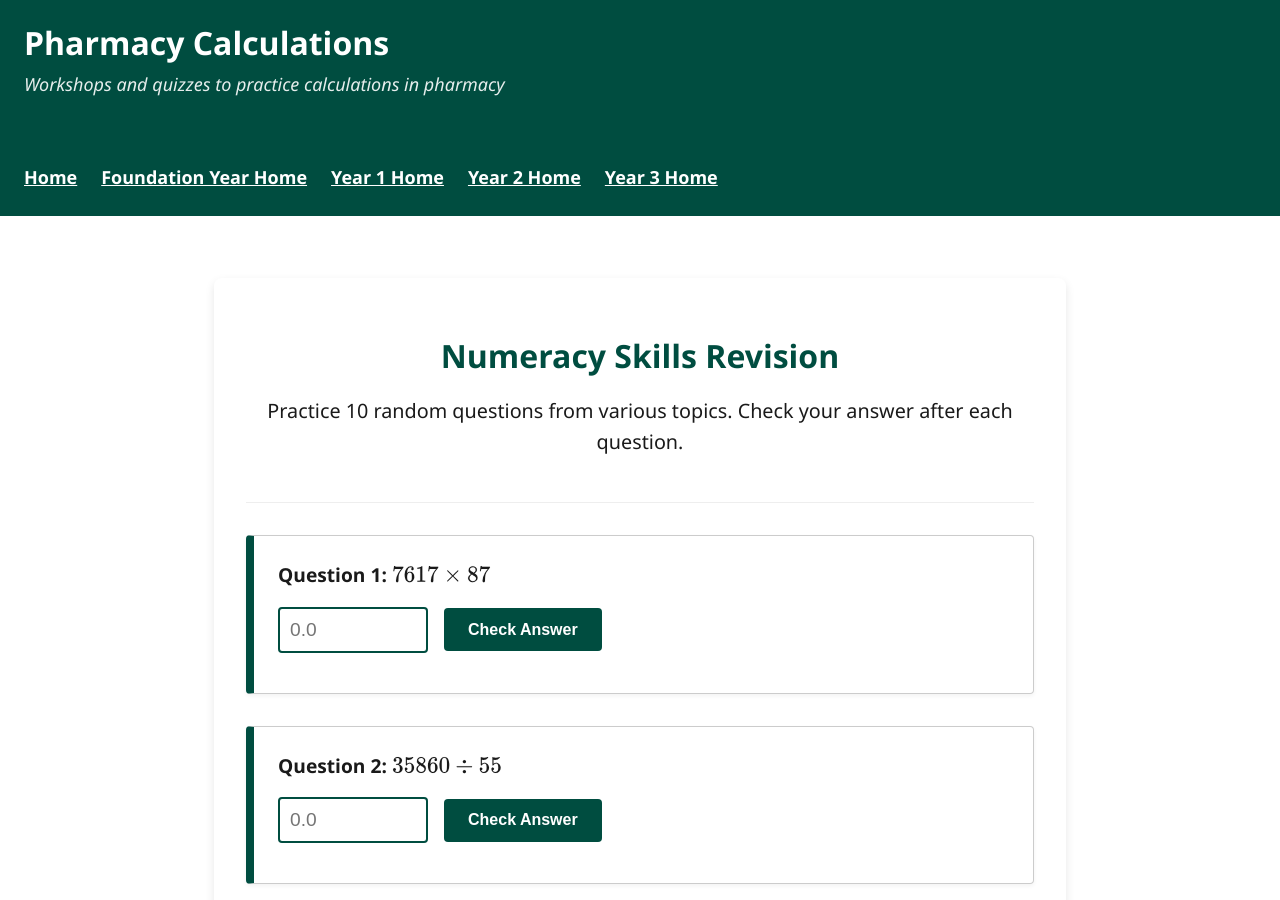
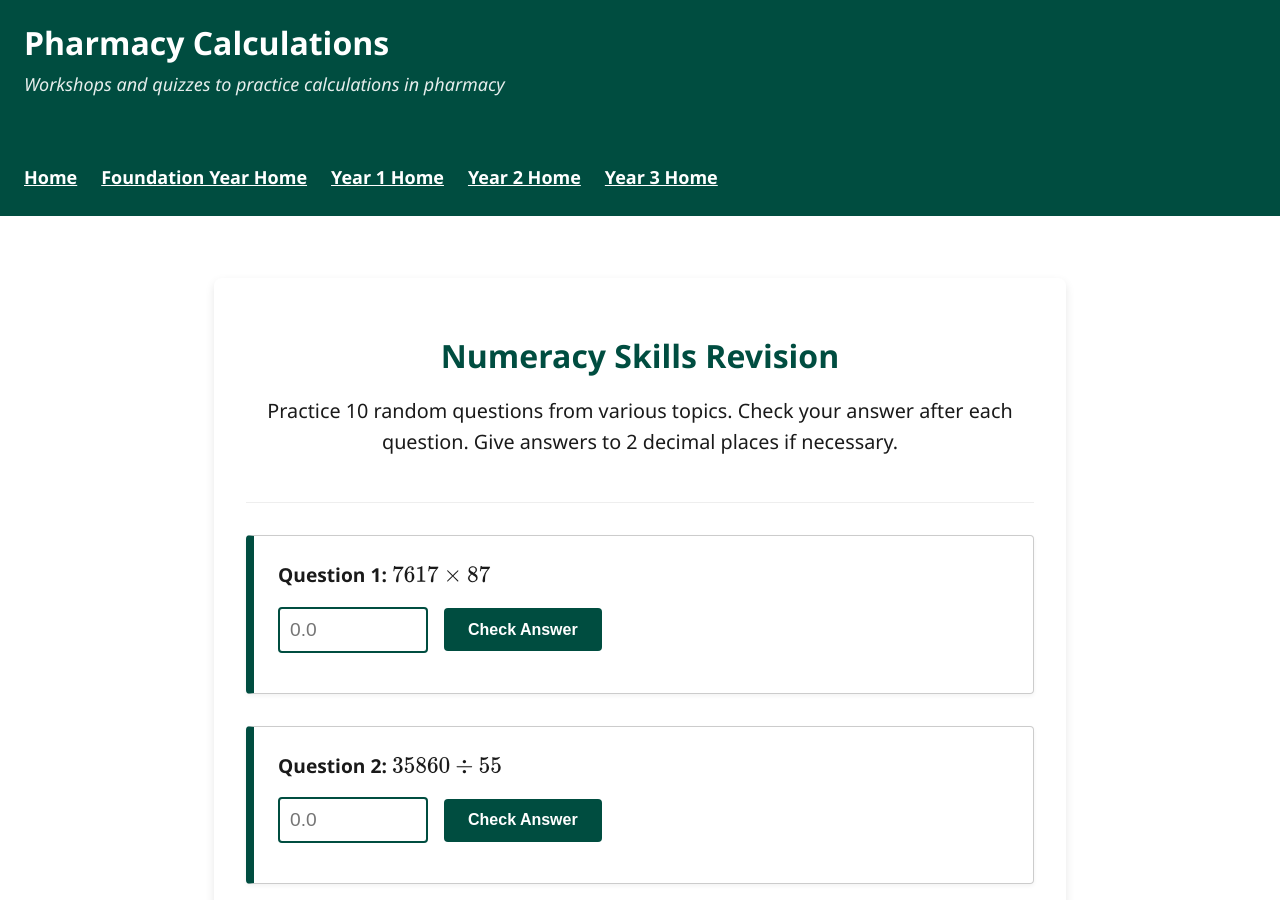
Before and after one commit to probe973/let-pharmacy, a Jekyll site: the page built from 3/prep/numeracy.md, in a window 1280 px wide and 900 px high. Built offline with Jekyll 4.4.1, drawn with Linux system fonts in a browser that asks for light colours.

Commit message:
Update numeracy.md

```diff
--- a/3/prep/numeracy.md
+++ b/3/prep/numeracy.md
@@ -6,7 +6,7 @@ title: Numeracy Skills Revision
 <section class="revision-container" aria-labelledby="revision-heading">
     <div class="revision-header">
         <h2 id="revision-heading">Numeracy Skills Revision</h2>
-        <p>Practice 10 random questions from various topics. Check your answer after each question.</p>
+        <p>Practice 10 random questions from various topics. Check your answer after each question. Give answers to 2 decimal places if necessary.</p>
     </div>
 
     <div id="revision-questions-container">
```
